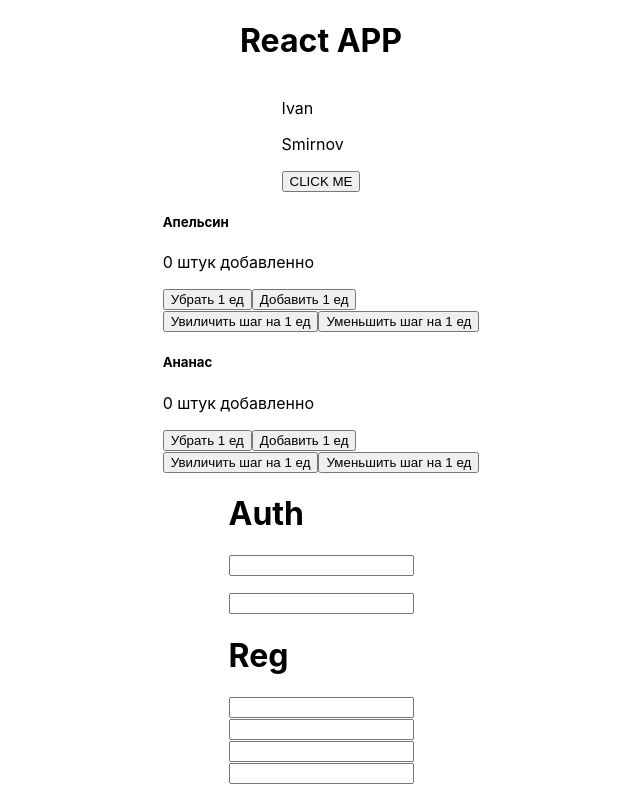
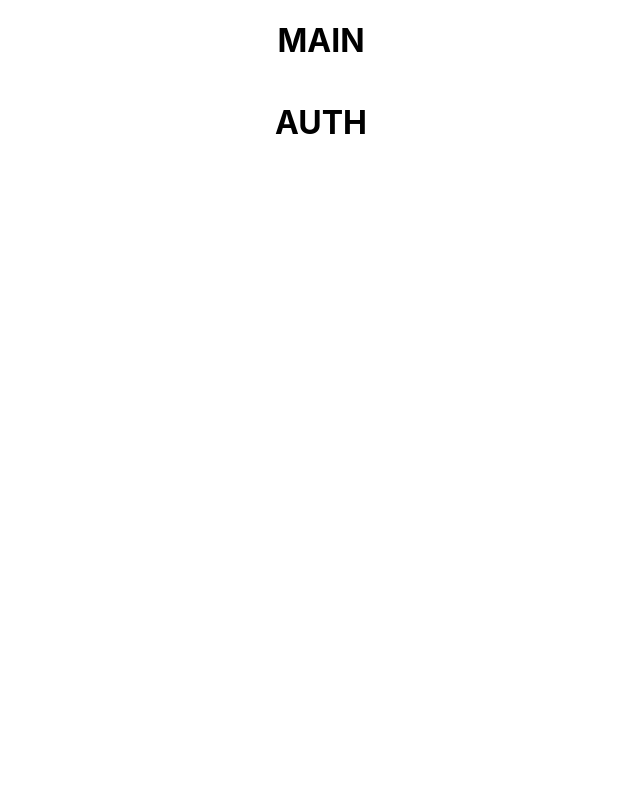
Before and after one commit to ukonsas28/react_course_2022, a React (Create React App) app: page / in a window 1280 px wide. Shown: the top 792 px of the page, without its empty margins (319-959 px from the left). Built offline with nearby package versions, Linux system fonts and the light colour scheme.

Commit message:
containers component

```diff
--- a/src/App.tsx
+++ b/src/App.tsx
@@ -1,29 +1,12 @@
 import React from 'react';
 import './App.css';
-import Counter from './Counter';
-import Form from './Form';
-import Input from './Input';
-import NameComponent from './NameComponent';
-import logo from './logo512.png';
+import MainContainer from './containers/MainContainer';
+import AuthContainer from './containers/AuthContainer';
 
 const App = () => (
   <div className="wrapper">
-    <h1>React APP</h1>
-    <NameComponent firstName="Ivan" lastName="Smirnov" />
-    <Counter title="Апельсин" />
-    <Counter title="Ананас" />
-    <Form title="Auth">
-      <Input />
-      <Input />
-    </Form>
-    <Form title="Reg">
-      <Input />
-      <Input />
-      <Input />
-      <Input />
-    </Form>
-    <img src={logo} alt="test" />
-    <img src="/image/logo192.png" alt="test2" />
+    <MainContainer />
+    <AuthContainer />
   </div>
 );
 
--- /dev/null
+++ b/src/components/pages/AuthPage/index.tsx
@@ -0,0 +1,9 @@
+import React from 'react';
+
+const AuthPage = () => (
+  <div>
+    <h1>AUTH</h1>
+  </div>
+);
+
+export default AuthPage;
--- /dev/null
+++ b/src/components/pages/MainPage/index.tsx
@@ -0,0 +1,9 @@
+import React from 'react';
+
+const MainPage = () => (
+  <div>
+    <h1>MAIN</h1>
+  </div>
+);
+
+export default MainPage;
--- /dev/null
+++ b/src/containers/AuthContainer/index.tsx
@@ -0,0 +1,6 @@
+import React from 'react';
+import AuthPage from '../../components/pages/AuthPage';
+
+const AuthContainer = () => <AuthPage />;
+
+export default AuthContainer;
--- /dev/null
+++ b/src/containers/MainContainer/index.tsx
@@ -0,0 +1,6 @@
+import React from 'react';
+import MainPage from '../../components/pages/MainPage';
+
+const MainContainer = () => <MainPage />;
+
+export default MainContainer;
```
